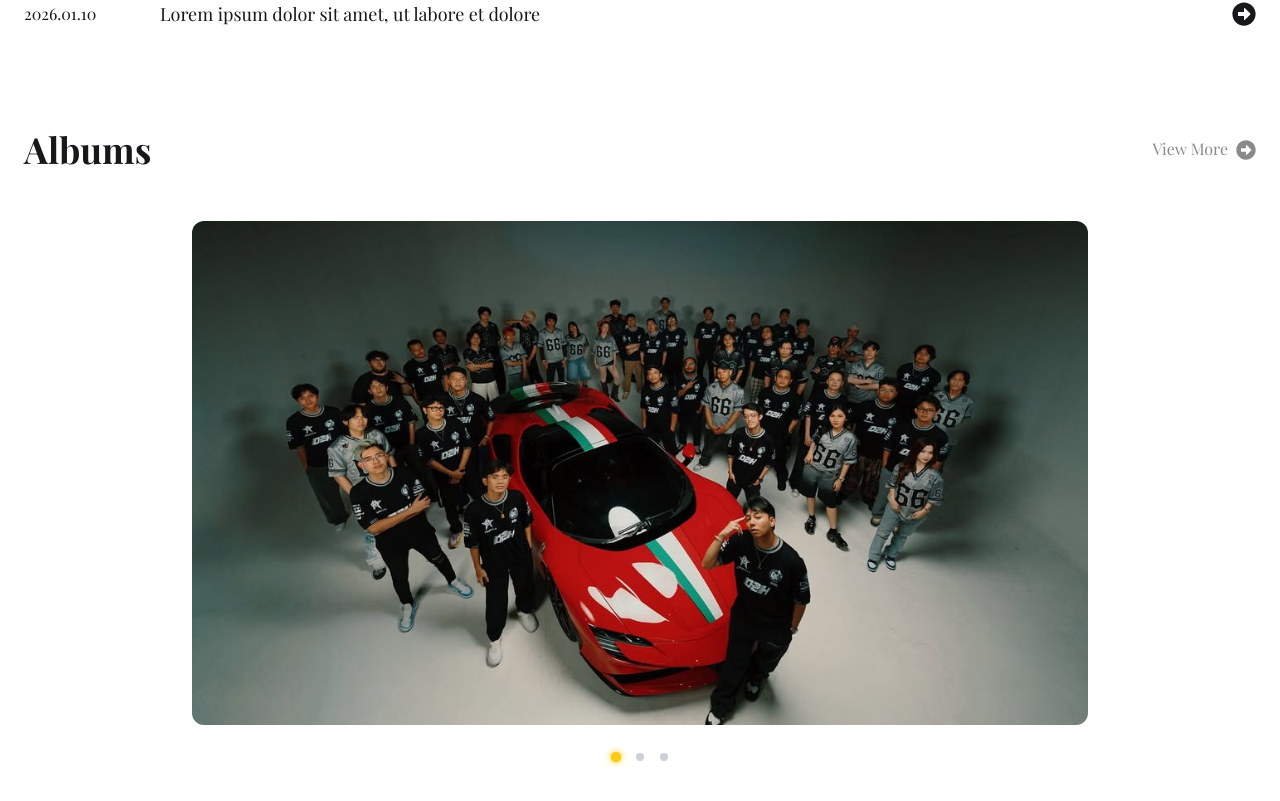
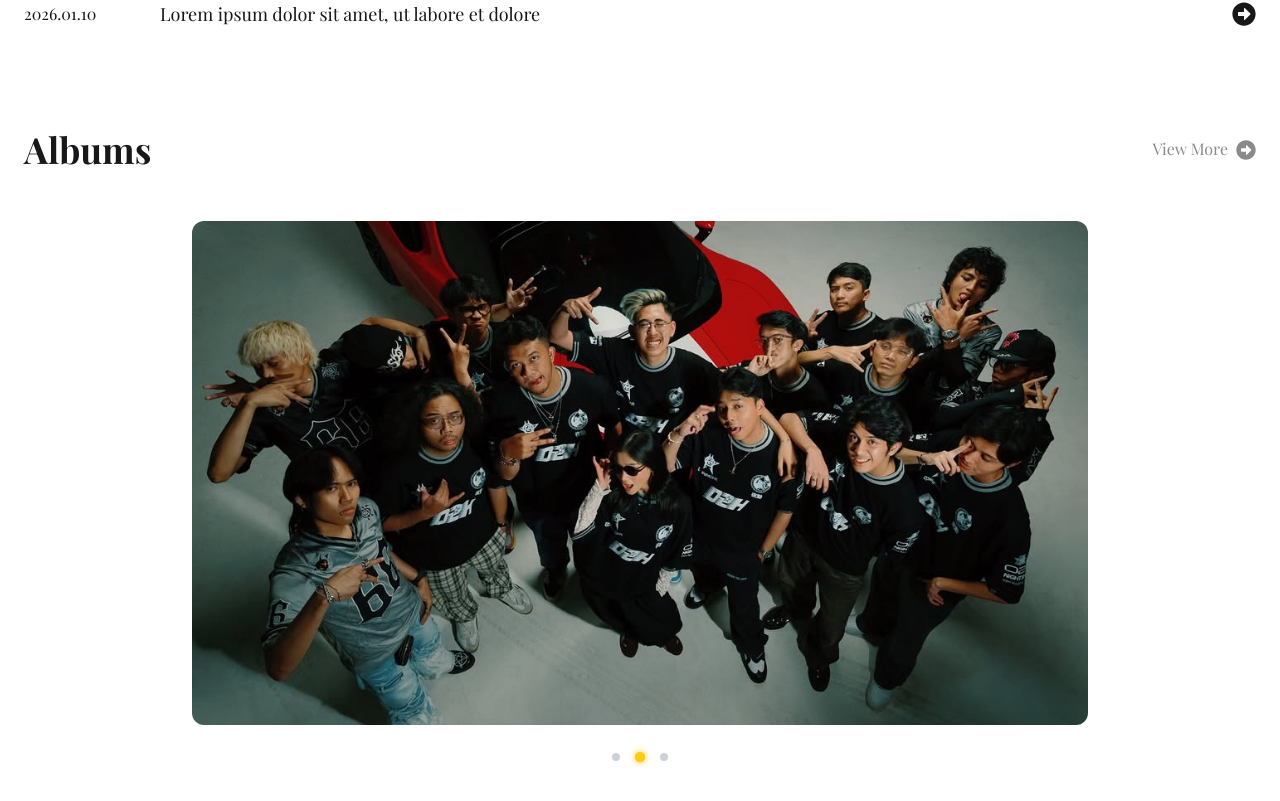
Before and after one commit to WasnDChii4/o2h-website, a Next.js app: page / in a window 1280 px wide. Shown: the part 1141-1942 px from the top of the page. Built offline with nearby package versions, Linux system fonts and the light colour scheme.

Commit message:
Update code

```diff
--- a/app/components/CardStackCarousel.tsx
+++ b/app/components/CardStackCarousel.tsx
@@ -2,10 +2,10 @@
 
 import Image from "next/image";
 import { Swiper, SwiperSlide } from "swiper/react";
-import { EffectCoverflow, Pagination } from "swiper/modules";
+import { EffectCoverflow, Pagination, Autoplay } from "swiper/modules";
 
 import "swiper/css";
-import "swiper/css/effect-cards";
+import "swiper/css/effect-coverflow";
 import "swiper/css/pagination";
 
 const CardStackCarousel = () => {
@@ -14,7 +14,11 @@ const CardStackCarousel = () => {
       <Swiper
         effect="coverflow"
         grabCursor={true}
-        modules={[EffectCoverflow, Pagination]}
+        modules={[EffectCoverflow, Pagination, Autoplay]}
+        autoplay={{
+          delay: 3000,
+          disableOnInteraction: false,
+        }}
         pagination={{
           el: ".custom-pagination",
           clickable: true,
--- a/app/types/swiper.d.ts
+++ b/app/types/swiper.d.ts
@@ -1,2 +1,2 @@
 declare module "swiper/css";
-declare module "swiper/css/effect-cards";
+declare module "swiper/css/*";
```
